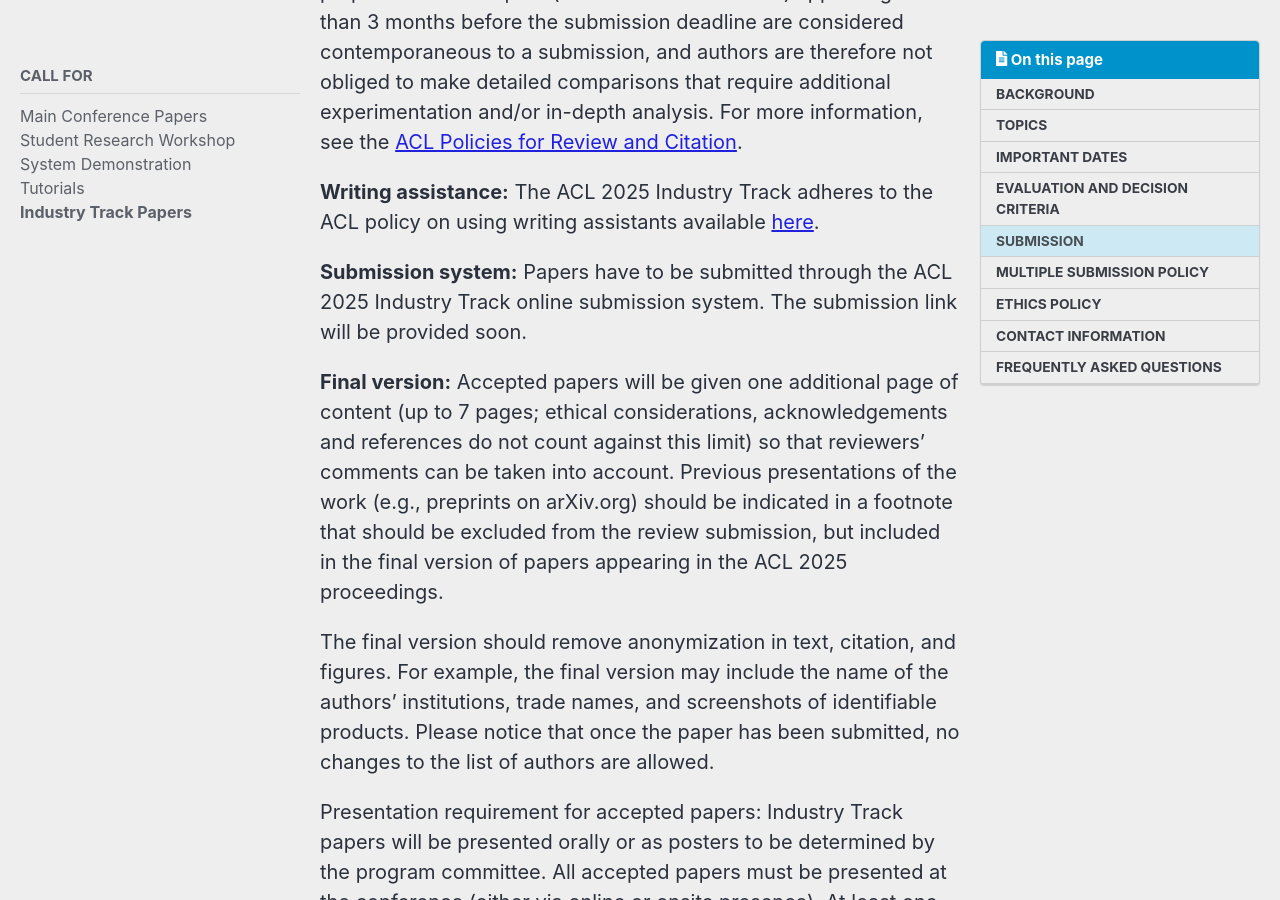
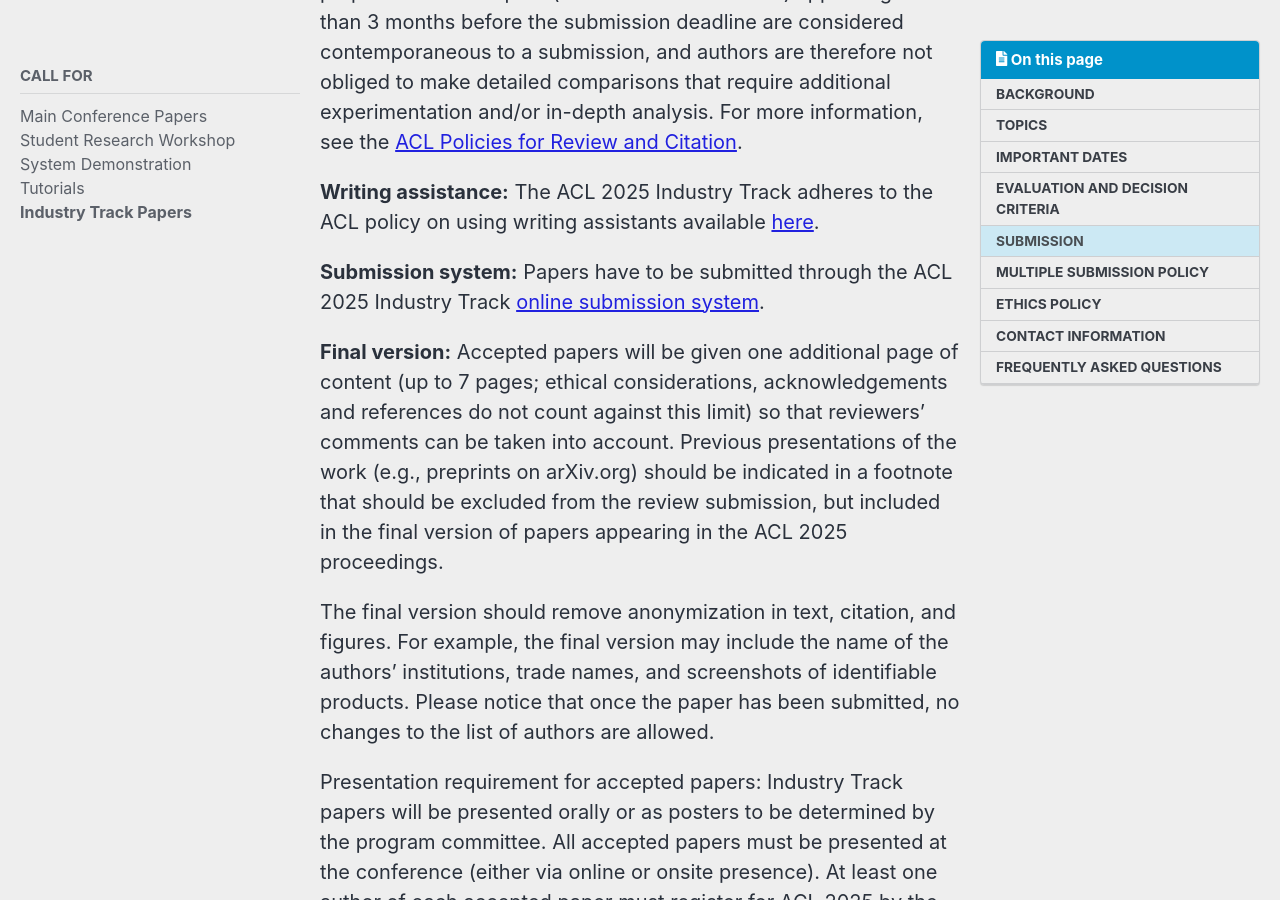
Before and after one commit to acl-org/acl-2025, a Jekyll site: the page built from _pages/calls/industry_track.md, in a window 1280 px wide and 900 px high, scrolled down 6027 px. Built offline with Jekyll 4.4.1, drawn with Linux system fonts in a browser that asks for light colours; cached includes are drawn as plain includes; nearby versions of some CDN libraries.

Commit message:
Update industry_track.md

```diff
--- a/_pages/calls/industry_track.md
+++ b/_pages/calls/industry_track.md
@@ -87,7 +87,7 @@ Authors are invited to submit original, full-length (6 pages) industry track pap
 
 **Writing assistance:** The ACL 2025 Industry Track adheres to the ACL policy on using writing assistants available [here](https://2023.aclweb.org/blog/ACL-2023-policy/).
 
-**Submission system:** Papers have to be submitted through the ACL 2025 Industry Track online submission system. The submission link will be provided soon.
+**Submission system:** Papers have to be submitted through the ACL 2025 Industry Track [online submission system](https://openreview.net/group?id=aclweb.org/ACL/2025/Industry_Track).
 
 **Final version:** Accepted papers will be given one additional page of content (up to 7 pages; ethical considerations, acknowledgements and references do not count against this limit) so that reviewers’ comments can be taken into account. Previous presentations of the work (e.g., preprints on arXiv.org) should be indicated in a footnote that should be excluded from the review submission, but included in the final version of papers appearing in the ACL 2025 proceedings.
 
```
